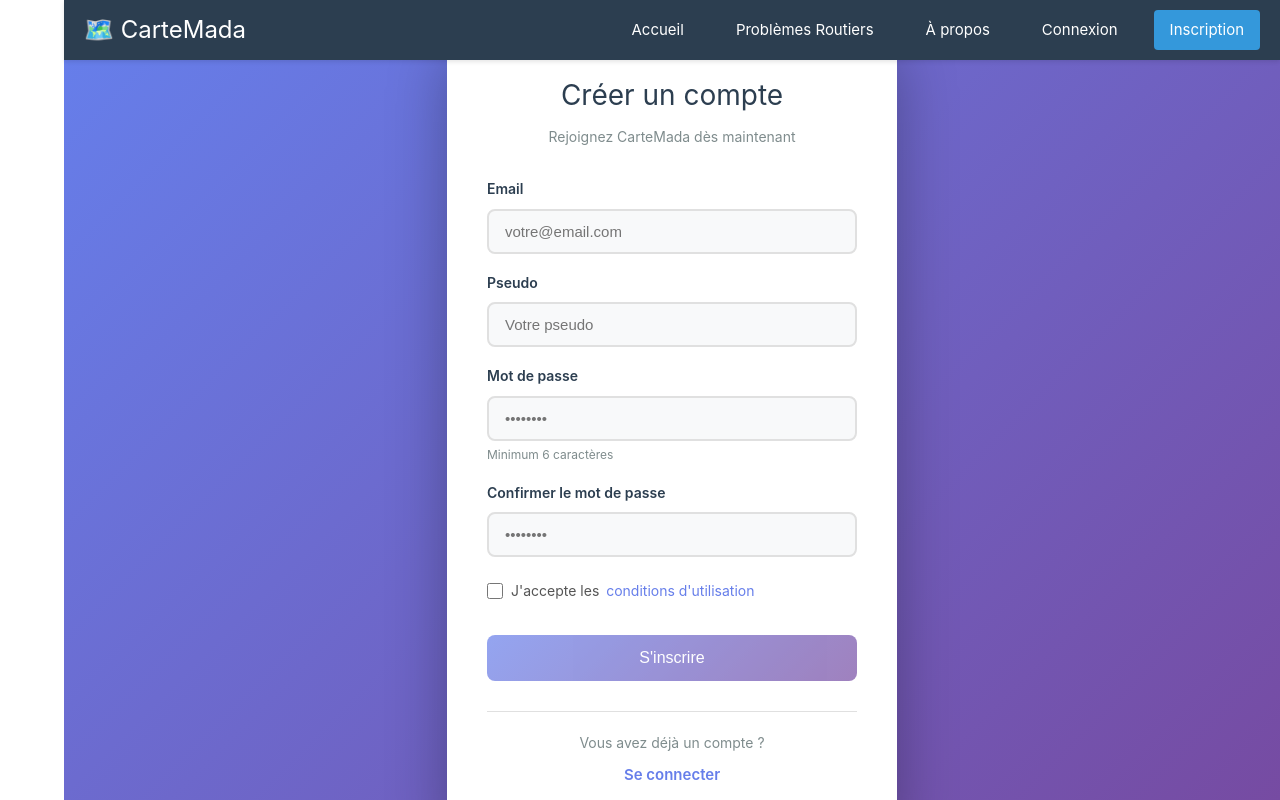
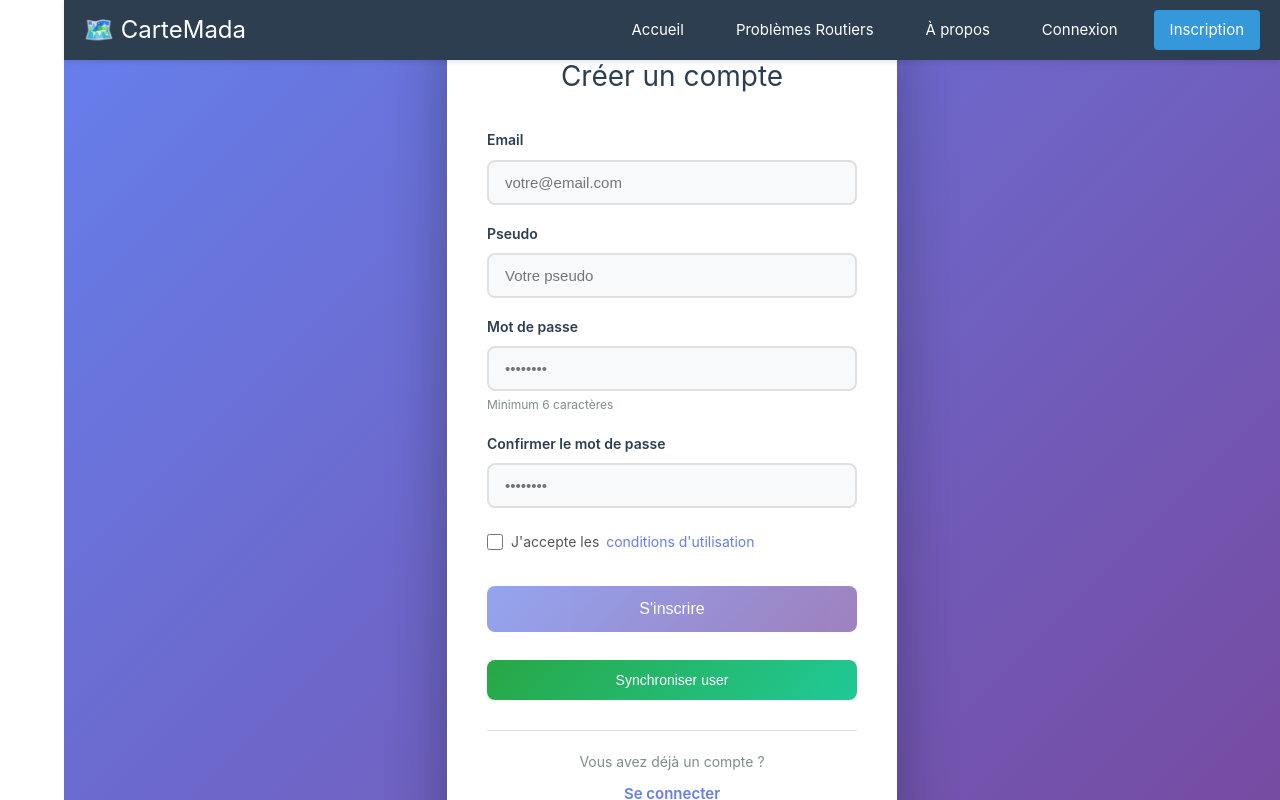
Before and after one commit to Tsirisoadinah/Cloud_Vue, a Vue app: page /signup in a window 1280 px wide. Built offline with nearby package versions, Linux system fonts and the light colour scheme.

Commit message:
synchro user

```diff
--- a/src/views/SignupView.vue
+++ b/src/views/SignupView.vue
@@ -3,7 +3,6 @@
     <div class="auth-card">
       <div class="auth-header">
         <h1>Créer un compte</h1>
-        <p>Rejoignez CarteMada dès maintenant</p>
       </div>
 
       <form @submit.prevent="handleSignup" class="auth-form">
@@ -70,6 +69,11 @@
           <span v-else>Inscription en cours...</span>
         </button>
 
+        <button type="button" class="btn-sync" @click="handleSyncUser" :disabled="syncLoading">
+          <span v-if="!syncLoading">Synchroniser user</span>
+          <span v-else>Synchronisation...</span>
+        </button>
+
         <div v-if="error" class="error-message">
           {{ error }}
         </div>
@@ -102,6 +106,7 @@ const formData = ref({
 
 const acceptTerms = ref(false)
 const loading = ref(false)
+const syncLoading = ref(false)
 const error = ref('')
 const success = ref('')
 
@@ -155,6 +160,32 @@ const handleSignup = async () => {
     console.error('Erreur d\'inscription:', err)
   } finally {
     loading.value = false
+  }
+}
+
+const handleSyncUser = async () => {
+  error.value = ''
+  success.value = ''
+  syncLoading.value = true
+
+  try {
+    // TODO: Implémenter l'appel au webservice de synchronisation
+    console.log('Synchronisation user en cours...')
+
+    // Simulation d'un appel webservice (à remplacer par l'appel API réel)
+    await new Promise(resolve => setTimeout(resolve, 1000))
+
+    success.value = 'Synchronisation utilisateur réussie !'
+
+    // Effacer le message de succès après 3 secondes
+    setTimeout(() => {
+      success.value = ''
+    }, 3000)
+  } catch (err) {
+    error.value = 'Erreur lors de la synchronisation utilisateur'
+    console.error('Erreur de synchronisation:', err)
+  } finally {
+    syncLoading.value = false
   }
 }
 </script>
@@ -301,6 +332,33 @@ const handleSignup = async () => {
   cursor: not-allowed;
 }
 
+.btn-sync {
+  background: linear-gradient(135deg, #28a745 0%, #20c997 100%);
+  color: white;
+  border: none;
+  padding: 12px;
+  border-radius: 8px;
+  font-size: 14px;
+  font-weight: 600;
+  cursor: pointer;
+  transition: transform 0.2s, box-shadow 0.2s;
+  margin-top: 10px;
+}
+
+.btn-sync:hover:not(:disabled) {
+  transform: translateY(-1px);
+  box-shadow: 0 8px 16px rgba(40, 167, 69, 0.4);
+}
+
+.btn-sync:active:not(:disabled) {
+  transform: translateY(0);
+}
+
+.btn-sync:disabled {
+  opacity: 0.7;
+  cursor: not-allowed;
+}
+
 .error-message {
   background: #fee;
   color: #c33;
```
Also changed, not shown: src/views/LoginView.vue (line endings or trailing spaces).
